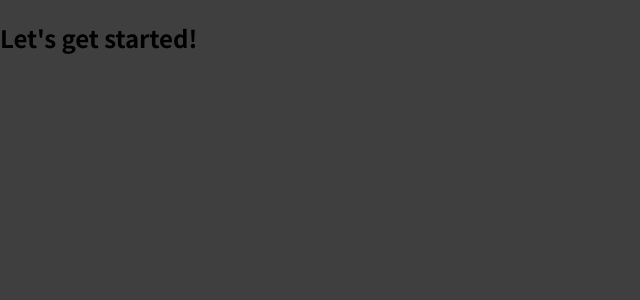
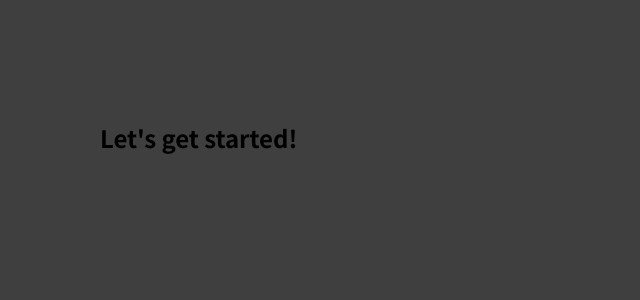
Before and after one commit to collinstewart30/React-Starting-Project, a JavaScript app: page / in a window 1280 px wide. Shown: the top 300 px of the page, without its empty margins (0-640 px from the left). Built offline with nearby package versions, Linux system fonts and the light colour scheme.

Commit message:
test commit

```diff
--- a/src/index.css
+++ b/src/index.css
@@ -11,4 +11,5 @@ html {
 body {
   margin: 0;
   background-color: #3f3f3f;
+  padding: 100px;
 }
```
